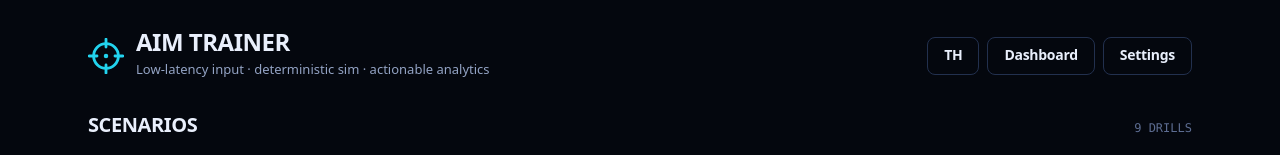
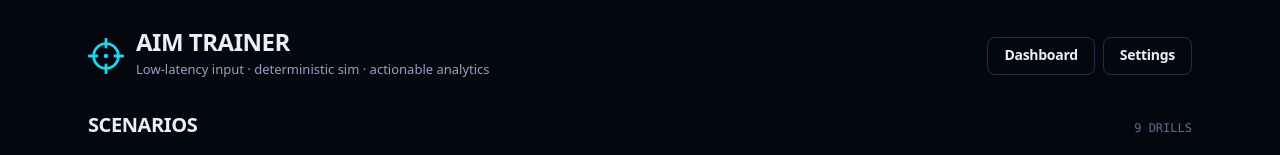
Before and after one commit to realZnbest/Aim-Trainer, a React (Vite) app: page / in a window 1280 px wide. Shown: the top 155 px of the page. Built offline with nearby package versions, Linux system fonts and the light colour scheme.

Commit message:
feat!: drop Thai locale, English-only UI
- Remove th resources, language store state and menu toggle; i18next
  stays as the English copy layer
- Update README architecture notes

```diff
--- a/src/ui/App.tsx
+++ b/src/ui/App.tsx
@@ -1,5 +1,4 @@
 import { Suspense, lazy, useEffect, type ReactElement } from 'react';
-import { useTranslation } from 'react-i18next';
 import { useApp } from './store';
 import { Menu } from './components/Menu';
 import { Results } from './components/Results';
@@ -25,12 +24,6 @@ function Loading(): ReactElement {
 export function App(): ReactElement {
   const view = useApp((s) => s.view);
   const runId = useApp((s) => s.runId);
-  const language = useApp((s) => s.language);
-  const { i18n } = useTranslation();
-
-  useEffect(() => {
-    void i18n.changeLanguage(language);
-  }, [language, i18n]);
 
   // Keyboard nav: 1-3 quick switch outside game.
   // Ignored while typing in form fields so settings inputs accept digits.
--- a/src/ui/components/Menu.tsx
+++ b/src/ui/components/Menu.tsx
@@ -19,11 +19,9 @@ const DOSSIER: Record<string, { focus: string; difficulty: number }> = {
 };
 
 export function Menu(): ReactElement {
-  const { t, i18n } = useTranslation();
+  const { t } = useTranslation();
   const startScenario = useApp((s) => s.startScenario);
   const setView = useApp((s) => s.setView);
-  const language = useApp((s) => s.language);
-  const setLanguage = useApp((s) => s.setLanguage);
 
   return (
     <div className="mx-auto max-w-6xl px-6 pb-16 pt-8">
@@ -40,17 +38,6 @@ export function Menu(): ReactElement {
           </div>
         </div>
         <nav className="flex gap-2" aria-label="primary">
-          <Button
-            variant="ghost"
-            ariaLabel="switch language"
-            onClick={() => {
-              const next = language === 'en' ? 'th' : 'en';
-              setLanguage(next);
-              void i18n.changeLanguage(next);
-            }}
-          >
-            {language === 'en' ? 'TH' : 'EN'}
-          </Button>
           <Button variant="ghost" onClick={() => setView('dashboard')} ariaLabel="dashboard">
             {t('dashboard')}
           </Button>
--- a/src/ui/i18n.ts
+++ b/src/ui/i18n.ts
@@ -33,35 +33,6 @@ const resources = {
       seconds: 's',
     },
   },
-  th: {
-    translation: {
-      appName: 'Aim Trainer',
-      play: 'เล่น',
-      dashboard: 'แดชบอร์ด',
-      settings: 'ตั้งค่า',
-      scenarios: 'ด่านฝึก',
-      start: 'เริ่ม',
-      clickToLock: 'คลิกเพื่อล็อกเมาส์',
-      score: 'คะแนน',
-      accuracy: 'ความแม่นยำ',
-      reaction: 'ปฏิกิริยา',
-      tier: 'ระดับ',
-      consent: 'เราบันทึกข้อมูลการฝึกไว้ในอุปกรณ์ของคุณเท่านั้น ไม่เปิด sync ภายนอกโดยค่าเริ่มต้น',
-      accept: 'ยอมรับ',
-      decline: 'ปฏิเสธ',
-      needMouse: 'Aim Trainer ต้องใช้เมาส์ + คีย์บอร์ดบนเดสก์ท็อป Chrome/Edge/Firefox',
-      results: 'ผลลัพธ์',
-      playAgain: 'เล่นอีกครั้ง',
-      backToMenu: 'กลับเมนู',
-      exportCsv: 'ส่งออก CSV',
-      exportJson: 'ส่งออก JSON',
-      video: 'ภาพ',
-      audio: 'เสียง',
-      crosshair: 'เป้าเล็ง',
-      sensitivity: 'ความไวเมาส์',
-      seconds: 'วินาที',
-    },
-  },
 } as const;
 
 void i18n
@@ -70,7 +41,7 @@ void i18n
   .init({
     resources,
     fallbackLng: 'en',
-    supportedLngs: ['en', 'th'],
+    supportedLngs: ['en'],
     interpolation: { escapeValue: false },
   });
 
--- a/src/ui/store.ts
+++ b/src/ui/store.ts
@@ -57,7 +57,6 @@ interface AppState {
   hitSound: 'click' | 'tick' | 'thock' | 'beep';
   masterVolume: number;
   hitVolume: number;
-  language: 'en' | 'th';
   colorblind: 'none' | 'deuteranopia' | 'protanopia' | 'tritanopia';
 
   setView: (v: View) => void;
@@ -69,7 +68,6 @@ interface AppState {
   patchVideo: (p: Partial<VideoSettings>) => void;
   setHitSound: (s: AppState['hitSound']) => void;
   setVolumes: (master: number, hit: number) => void;
-  setLanguage: (l: 'en' | 'th') => void;
   setColorblind: (c: AppState['colorblind']) => void;
   scenario: () => Scenario;
 }
@@ -110,7 +108,6 @@ export const useApp = create<AppState>((set, get) => ({
   hitSound: 'click',
   masterVolume: 0.8,
   hitVolume: 0.9,
-  language: 'en',
   colorblind: 'none',
 
   setView: (view) => set({ view }),
@@ -122,7 +119,6 @@ export const useApp = create<AppState>((set, get) => ({
   patchVideo: (p) => set((s) => ({ video: { ...s.video, ...p } })),
   setHitSound: (hitSound) => set({ hitSound }),
   setVolumes: (masterVolume, hitVolume) => set({ masterVolume, hitVolume }),
-  setLanguage: (language) => set({ language }),
   setColorblind: (colorblind) => set({ colorblind }),
   scenario: () => {
     const id = get().scenarioId;
```
Also changed, not shown: 1 other file (tests, documents, lock files or other folders).
